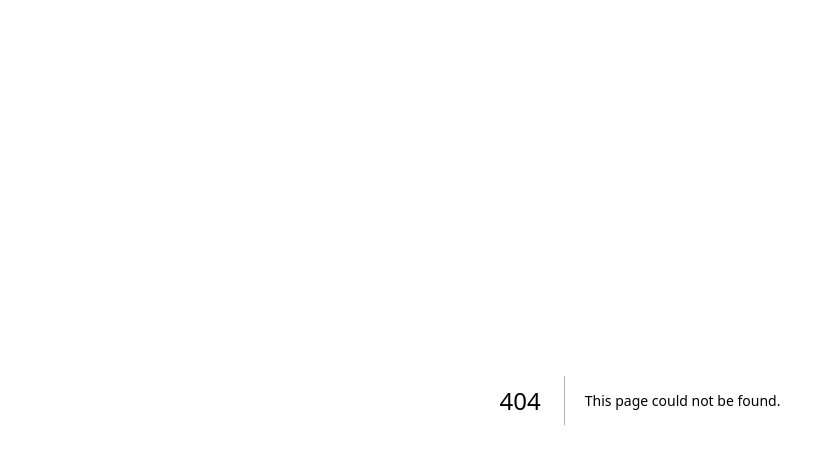
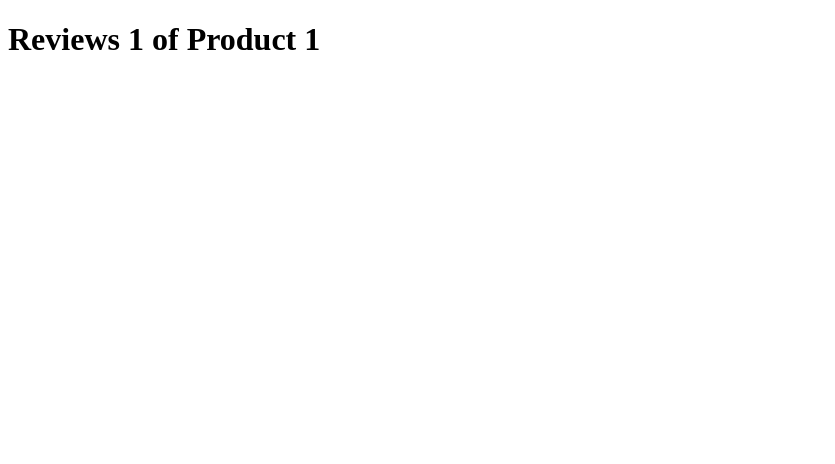
Before and after one commit to msaShahid/nextjs15_application, a Next.js app: page /products/1/reviews/1 in a window 1280 px wide. Before the commit this address had no page. Shown: the top 464 px of the page, without its empty margins (0-835 px from the left). Built offline with nearby package versions, Linux system fonts and the light colour scheme.

Commit message:
Dynamic nested routes

```diff
--- /dev/null
+++ b/src/app/products/[productId]/reviews/[reviewId]/page.tsx
@@ -0,0 +1,9 @@
+export default async function ProductReviews({
+    params,
+}: {
+    params: Promise<{productId: string ,reviewId: string}>
+})
+{
+    const {productId,reviewId} = await params;
+    return <h1 >Reviews {reviewId} of Product {productId}</h1>;
+}
```
